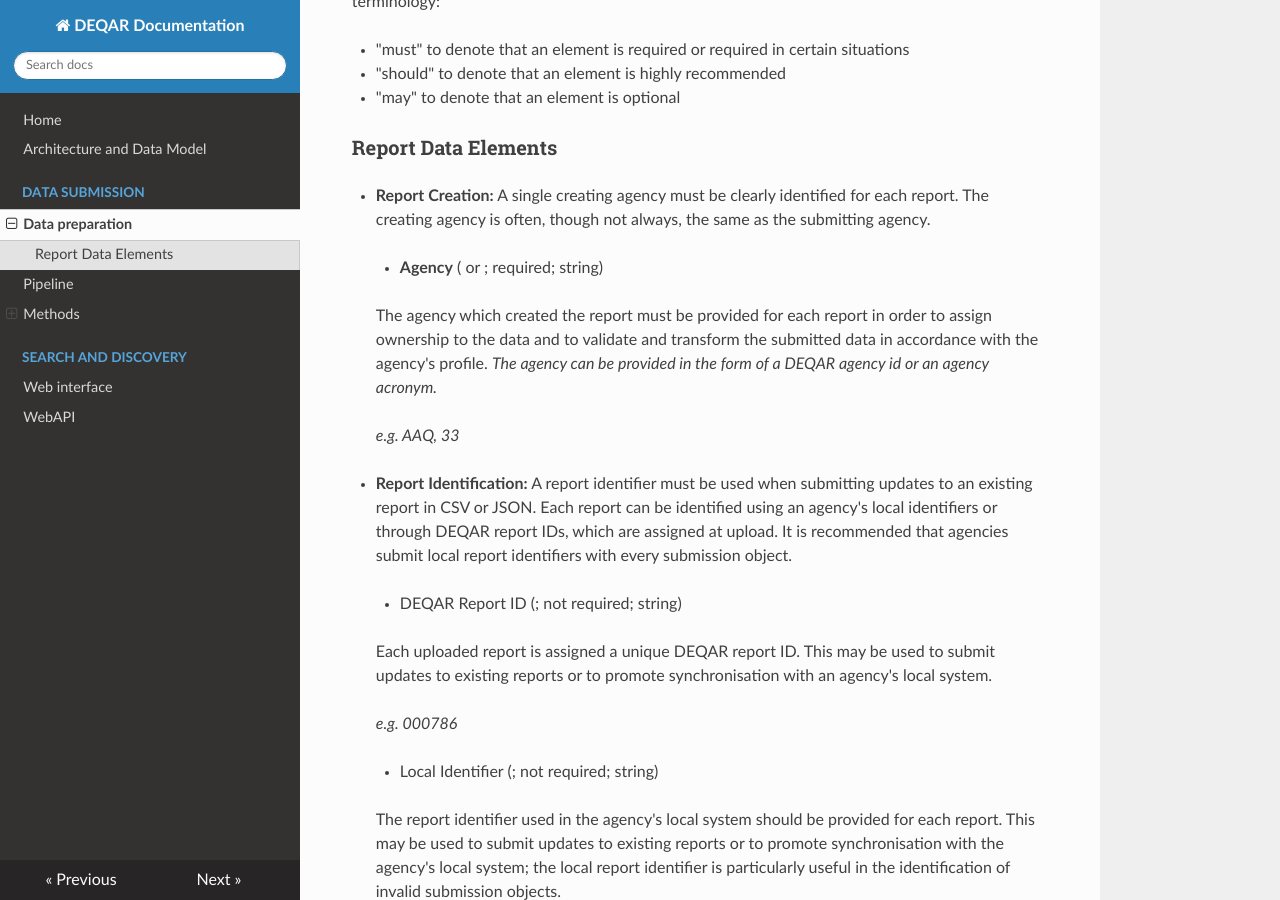
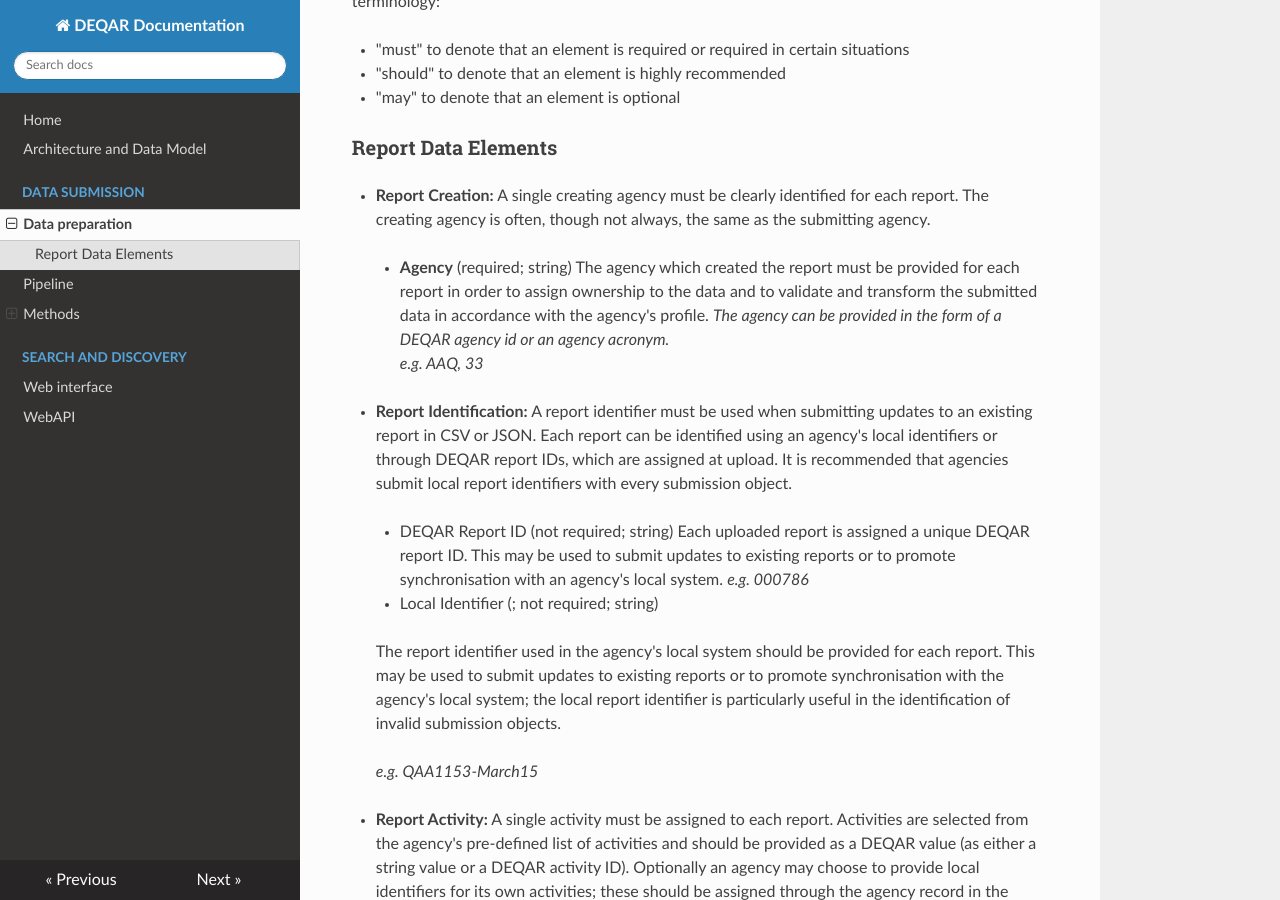
Before and after one commit to EQAR/deqar-docs, an MkDocs documentation site: the page built from docs/submission_object_fields.md, in a window 1280 px wide and 900 px high, scrolled down 610 px. Built offline with MkDocs 1.6.1, drawn with Linux system fonts in a browser that asks for light colours; nearby versions of some CDN libraries; old or Windows-style settings are respelled for this version of MkDocs.

```diff
--- a/docs/submission_object_fields.md
+++ b/docs/submission_object_fields.md
@@ -15,18 +15,14 @@ Below we provide a full list of the data elements that can make up a submission
 
 - **Report Creation:** A single creating agency must be clearly identified for each report. The creating agency is often, though not always, the same as the submitting agency.
 
->  - **Agency** (<agency> or <agency_id>; required; string)
->
+>  - **Agency** (required; string)
 >    The agency which created the report must be provided for each report in order to assign ownership to the data and to validate and transform the submitted data in accordance with the agency's profile. *The agency can be provided in the form of a DEQAR agency id or an agency acronym.*
->
 >    *e.g. AAQ, 33*
 
 - **Report Identification:** A report identifier must be used when submitting updates to an existing report in CSV or JSON. Each report can be identified using an agency's local identifiers or through DEQAR report IDs, which are assigned at upload. It is recommended that agencies submit local report identifiers with every submission object.
 
->  - DEQAR Report ID (<deqar_report_id>; not required; string)
->
+>  - DEQAR Report ID (not required; string)
 >    Each uploaded report is assigned a unique DEQAR report ID. This may be used to submit updates to existing reports or to promote synchronisation with an agency's local system.
->
 >    *e.g. 000786*
 
 >  - Local Identifier (<local_identifier>; not required; string)
```
